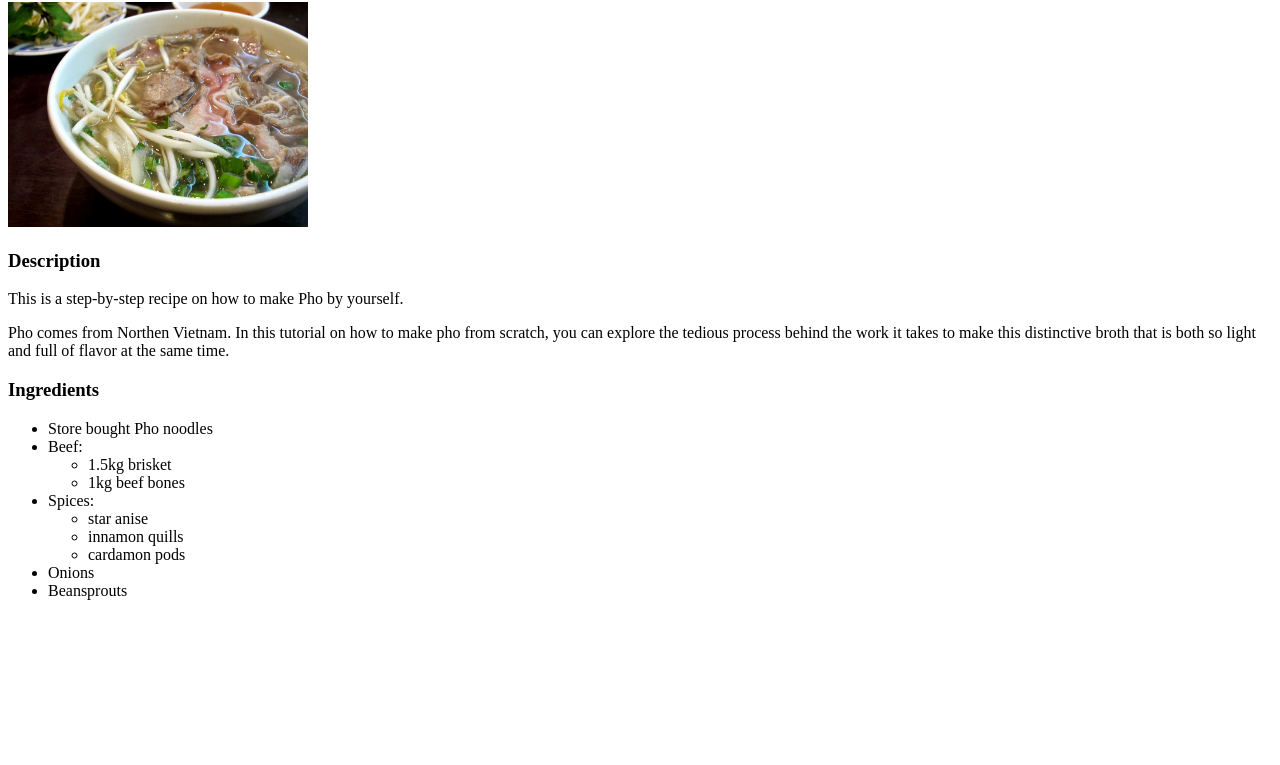
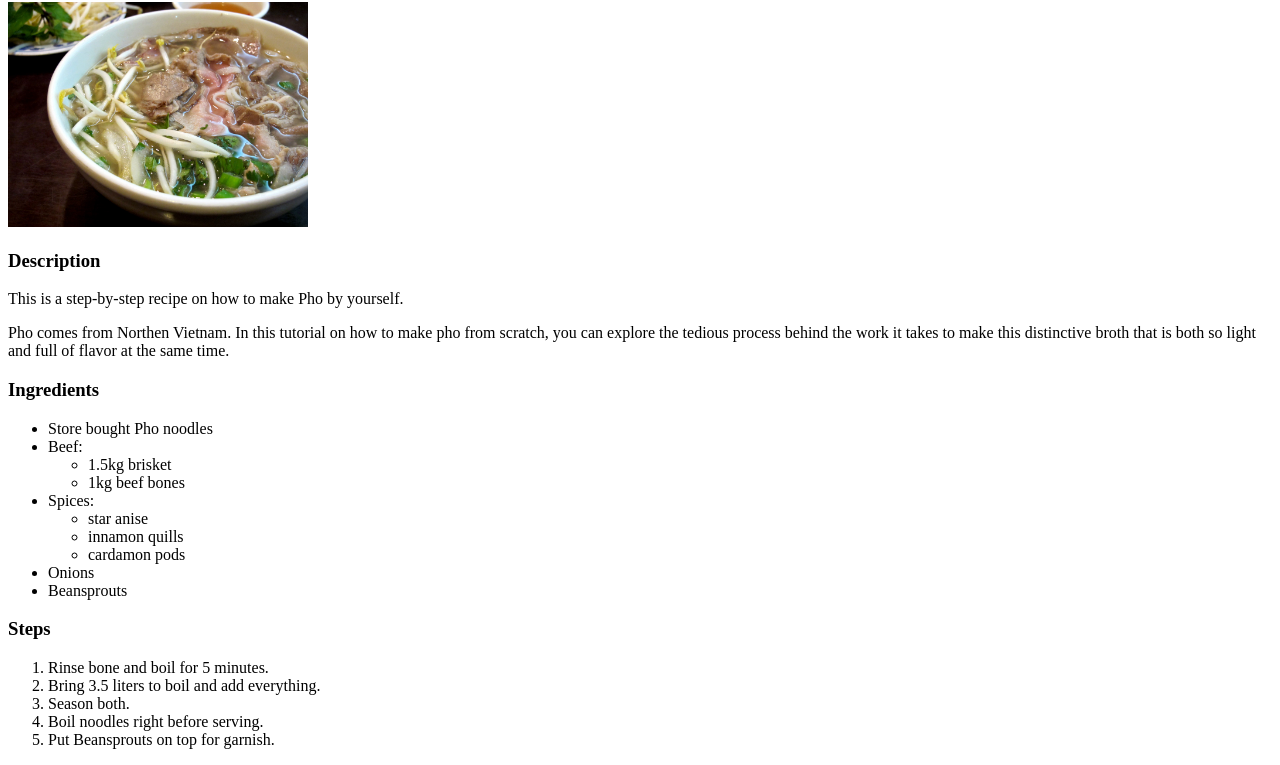
Before and after one commit to faunhub/odin-recipes, a plain HTML site: page recipes/pho.html in a window 1280 px wide. Shown: the part 78-843 px from the top of the page. Before the commit the page ends 800 px from the top, so only its background shows below. Drawn offline with Linux system fonts and the light colour scheme.

Commit message:
pho.html

```diff
--- a/recipes/pho.html
+++ b/recipes/pho.html
@@ -9,6 +9,7 @@
 <body>
     <h1>How to make Pho</h1>
     <img src="../images/pho.jpeg" alt="Image of a bowl of Pho noodle" width="300px">
+
     <h3>Description</h3>
     <p>This is a step-by-step recipe on how to make Pho by yourself.</p>
     <p>Pho comes from Northen Vietnam. In this tutorial on how to make pho
@@ -16,11 +17,12 @@
         it takes to make this distinctive broth that is both so light and
         full of flavor at the same time.
     </p>
+
     <h3>Ingredients</h3>
     <ul>
         <li>Store bought Pho noodles</li>
         <li>Beef:
-            <ul>
+    <ul>
                 <li>1.5kg brisket</li>
                 <li>1kg beef bones</li>
             </ul>
@@ -35,5 +37,14 @@
         <li>Onions</li>
         <li>Beansprouts</li>
     </ul>
+
+    <h3>Steps</h3>
+    <ol>
+        <li>Rinse bone and boil for 5 minutes.</li>
+        <li>Bring 3.5 liters to boil and add everything.</li>
+        <li>Season both.</li>
+        <li>Boil noodles right before serving.</li>
+        <li>Put Beansprouts on top for garnish.</li>
+    </ol>
 </body>
 </html>
```
